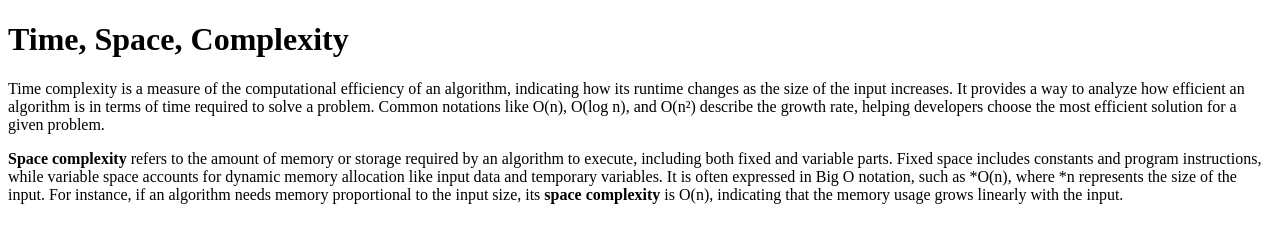
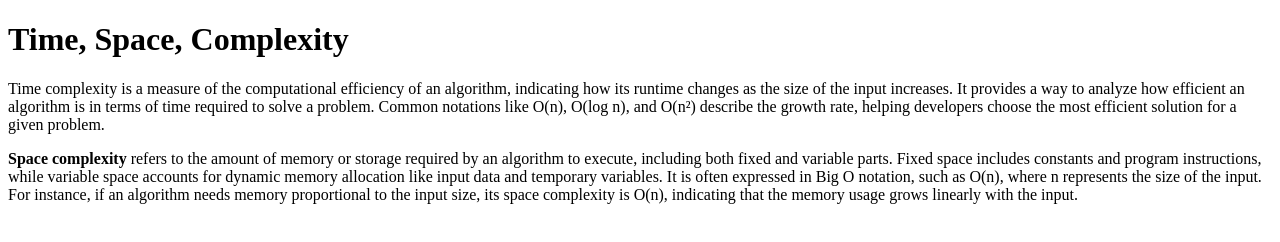
Before and after one commit to acciojob/time-and-space-complexity-AnweshaBhatt475, a website: page main.html in a window 1280 px wide. Drawn offline with Linux system fonts and the light colour scheme.

Commit message:
created a submission

```diff
--- a/main.html
+++ b/main.html
@@ -17,17 +17,16 @@
 		a way to analyze how efficient an algorithm is in terms
 		of time required to solve a problem. Common notations
 		like O(n), O(log n), and O(n²) describe the growth rate,
-		helping developers choose
-		the most efficient solution for a given problem.</p>
+		helping developers choose the most efficient solution for a given problem.</p>
 	<p><b>Space complexity</b> refers to the amount of memory or storage
 		required by an algorithm to execute, including both fixed
 		and variable parts. Fixed space includes constants and program
 		instructions, while variable space accounts for dynamic
 		memory allocation like input data and temporary variables.
-		It is often expressed in Big O notation, such as *O(n),
-		where *n represents the size of the input. For instance,
+		It is often expressed in Big O notation, such as O(n),
+		where n represents the size of the input. For instance,
 		if an algorithm needs memory proportional to the input size,
-		its <b>space complexity </b>is O(n), indicating
+		its space complexity is O(n), indicating
 		that the memory usage grows linearly with the input.</p>
 
 </body>
```
